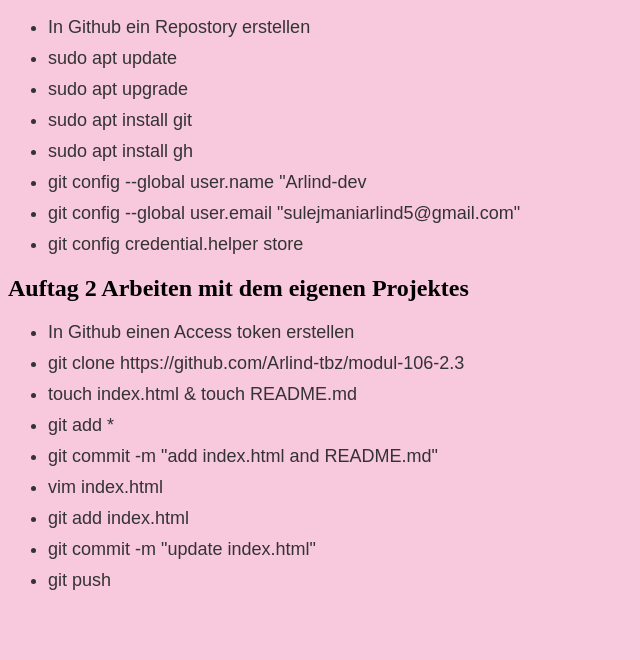
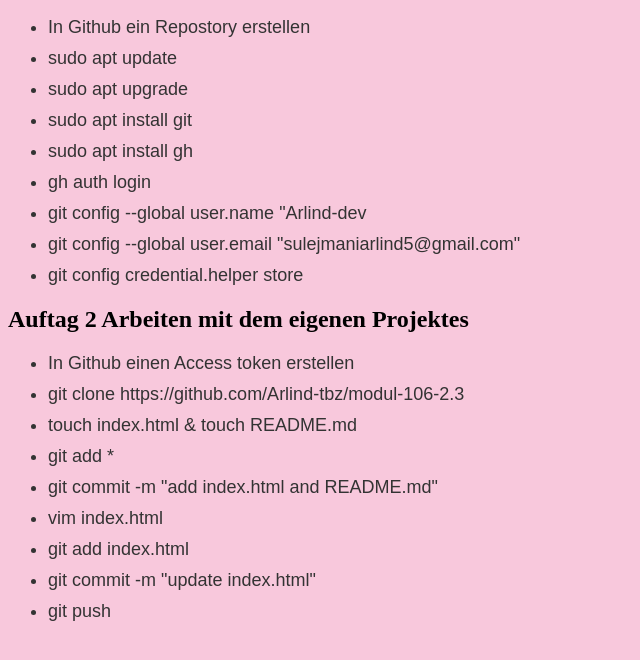
Before and after one commit to Arlind-tbz/modul-109-2.3, a plain HTML site: page index.html in a window 1280 px wide. Shown: the part 110-770 px from the top of the page, without its empty margins (0-640 px from the left). Drawn offline with Linux system fonts and the light colour scheme.

Commit message:
Update index.html

```diff
--- a/index.html
+++ b/index.html
@@ -29,6 +29,7 @@
     <li>sudo apt upgrade</li>
     <li>sudo apt install git</li>
     <li>sudo apt install gh</li>
+    <li>gh auth login</li>
     <li>git config --global user.name "Arlind-dev</li>
     <li>git config --global user.email "sulejmaniarlind5@gmail.com"</li>
     <li>git config credential.helper store</li>
```
